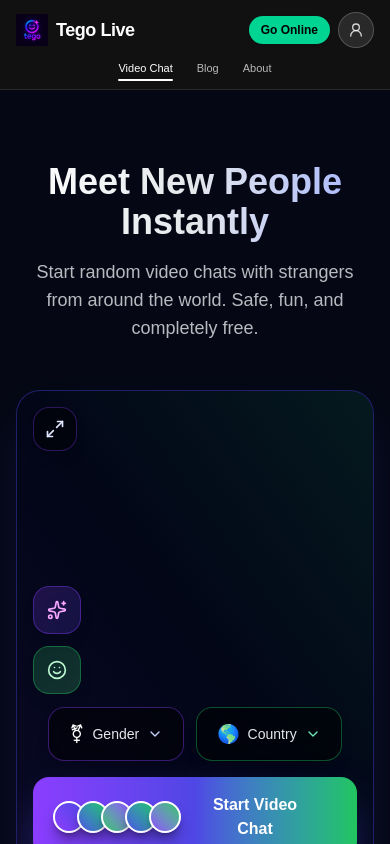
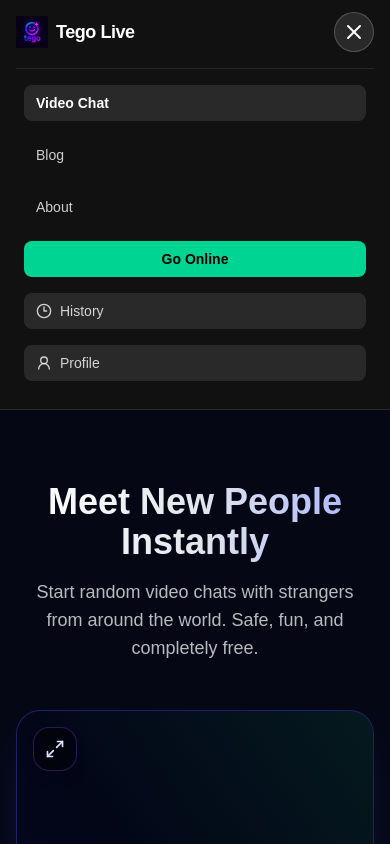
Before and after one commit to nsnrfuture/test-2-livestream, a Next.js app: page / in a window 390 px wide. Both pictures are taken after a click on the button 356 px from the left and 30 px from the top of the page. Shown: the top 844 px of the page. Built offline with nearby package versions, Linux system fonts and the light colour scheme; no server answers.

Commit message:
menu header

```diff
--- a/src/components/common/TegoHeader.tsx
+++ b/src/components/common/TegoHeader.tsx
@@ -1,22 +1,23 @@
 "use client";
 
-import { Clock3, User2 } from "lucide-react";
+import { useState } from "react";
+import { Clock3, User2, Menu, X } from "lucide-react";
 import Link from "next/link";
 import Image from "next/image";
 
 export default function TegoHeader() {
+  const [open, setOpen] = useState(false);
+
   return (
     <header className="w-full bg-[#111] border-b border-white/10 px-4 sm:px-6 md:px-10 py-3 sm:py-4">
       {/* TOP ROW */}
       <div className="flex items-center justify-between gap-4">
 
-        {/* Left - Logo + Desktop Nav */}
-        <div className="flex items-center gap-6 sm:gap-8">
-
-          {/* Logo */}
+        {/* Left - Logo */}
+        <div className="flex items-center gap-3">
           <Link href="/" className="flex items-center gap-2">
             <Image
-              src="/tegologo.png"          // ⭐ your logo added
+              src="/tegologo.png"
               alt="Tego Logo"
               width={42}
               height={42}
@@ -26,74 +27,124 @@
               Tego Live
             </span>
           </Link>
+        </div>
 
         {/* Desktop Navigation */}
-          <nav className="hidden md:flex items-center gap-6 text-sm font-medium">
-            <Link
-              href="/"
-              className="relative text-white hover:text-white/80 transition"
-            >
+        <nav className="hidden md:flex items-center gap-8 text-sm font-medium">
+          <Link href="/" className="text-white hover:text-white/80 transition relative">
             Video Chat
             <span className="absolute left-0 -bottom-2 h-[3px] w-full rounded-full bg-white" />
           </Link>
-            <Link
-              href="/blog"
-              className="text-white/60 hover:text-white transition"
-            >
+          <Link href="/blog" className="text-white/60 hover:text-white transition">
             Blog
           </Link>
-            <Link
-              href="/about"
-              className="text-white/60 hover:text-white transition"
-            >
+          <Link href="/about" className="text-white/60 hover:text-white transition">
             About
           </Link>
         </nav>
-        </div>
 
-        {/* Right - CTAs */}
-        <div className="flex items-center gap-2 sm:gap-3">
-
+        {/* RIGHT SIDE BUTTONS */}
+        <div className="flex items-center gap-3">
           {/* Go Online (primary CTA) */}
           <Link
             href="/go-online"
-            className="inline-flex items-center justify-center rounded-full bg-emerald-400 px-3 py-1.5 sm:px-4 sm:py-2 text-xs sm:text-sm font-semibold text-black shadow hover:bg-emerald-300 transition"
+            className="hidden sm:inline-flex items-center justify-center rounded-full bg-emerald-400 px-4 py-2 text-sm font-semibold text-black shadow hover:bg-emerald-300 transition"
           >
             Go Online
           </Link>
 
-          {/* Shop button (desktop only) */}
-          <button className="hidden sm:flex items-center gap-2 bg-amber-400 px-4 py-2 rounded-full font-semibold text-black text-sm shadow">
-            <span>💎</span>
-            Shop
+          {/* Profile Icon */}
+          <button className="hidden sm:flex items-center justify-center h-10 w-10 rounded-full bg-white/10 border border-white/20">
+            <User2 className="h-5 w-5 text-white/80" />
           </button>
 
-          {/* History */}
-          <button className="hidden sm:flex items-center gap-2 bg-white px-4 py-2 rounded-full font-semibold text-black text-sm shadow">
+          {/* MOBILE HAMBURGER MENU BUTTON */}
+          <button
+            onClick={() => setOpen(!open)}
+            className="md:hidden flex items-center justify-center h-10 w-10 rounded-full bg-white/10 border border-white/20"
+          >
+            {open ? (
+              <X className="h-6 w-6 text-white" />
+            ) : (
+              <Menu className="h-6 w-6 text-white" />
+            )}
+          </button>
+        </div>
+      </div>
+
+      {/* MOBILE DROPDOWN MENU */}
+      {open && (
+        <div className="md:hidden mt-4 pb-4 border-t border-white/10 animate-slideDown">
+          <nav className="flex flex-col gap-4 mt-4 text-sm text-white/80 px-2">
+
+            <Link
+              href="/"
+              onClick={() => setOpen(false)}
+              className="text-white font-semibold py-2 px-3 rounded-lg bg-white/10"
+            >
+              Video Chat
+            </Link>
+
+            <Link
+              href="/blog"
+              onClick={() => setOpen(false)}
+              className="py-2 px-3 rounded-lg hover:bg-white/10 transition"
+            >
+              Blog
+            </Link>
+
+            <Link
+              href="/about"
+              onClick={() => setOpen(false)}
+              className="py-2 px-3 rounded-lg hover:bg-white/10 transition"
+            >
+              About
+            </Link>
+
+            <Link
+              href="/go-online"
+              onClick={() => setOpen(false)}
+              className="py-2 px-3 rounded-lg bg-emerald-400 text-black font-semibold text-sm text-center"
+            >
+              Go Online
+            </Link>
+
+            <button
+              onClick={() => setOpen(false)}
+              className="flex items-center gap-2 py-2 px-3 bg-white/10 rounded-lg"
+            >
               <Clock3 className="h-4 w-4" />
               History
             </button>
 
-          {/* Profile Icon */}
-          <button className="flex items-center justify-center h-9 w-9 sm:h-10 sm:w-10 rounded-full bg-white/10 border border-white/20">
-            <User2 className="h-4 w-4 sm:h-5 sm:w-5 text-white/80" />
+            <button
+              onClick={() => setOpen(false)}
+              className="flex items-center gap-2 py-2 px-3 bg-white/10 rounded-lg"
+            >
+              <User2 className="h-4 w-4" />
+              Profile
             </button>
+
+          </nav>
         </div>
-      </div>
+      )}
 
-      {/* MOBILE NAV */}
-      <nav className="mt-3 flex md:hidden items-center justify-center gap-6 text-[11px] text-white/70">
-        <Link href="/" className="relative font-medium text-white">
-          Video Chat
-          <span className="absolute left-0 -bottom-1 h-0.5 w-full rounded-full bg-white" />
-        </Link>
-        <Link href="/blog" className="hover:text-white transition-colors">
-          Blog
-        </Link>
-        <Link href="/about" className="hover:text-white transition-colors">
-          About
-        </Link>
-      </nav>
+      {/* Animation CSS */}
+      <style jsx>{`
+        .animate-slideDown {
+          animation: slideDown 0.3s ease forwards;
+        }
+        @keyframes slideDown {
+          from {
+            opacity: 0;
+            transform: translateY(-6px);
+          }
+          to {
+            opacity: 1;
+            transform: translateY(0);
+          }
+        }
+      `}</style>
     </header>
   );
 }
```
Lines whose indentation alone changed are shown as unchanged.
